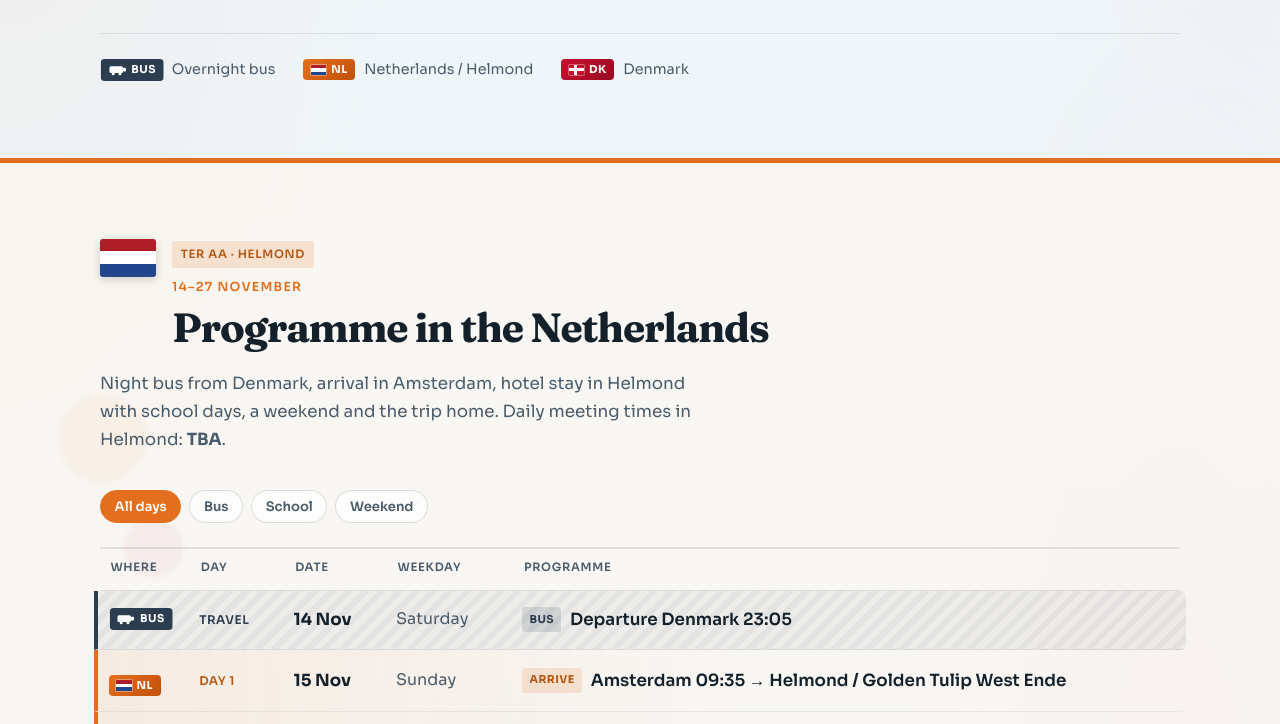
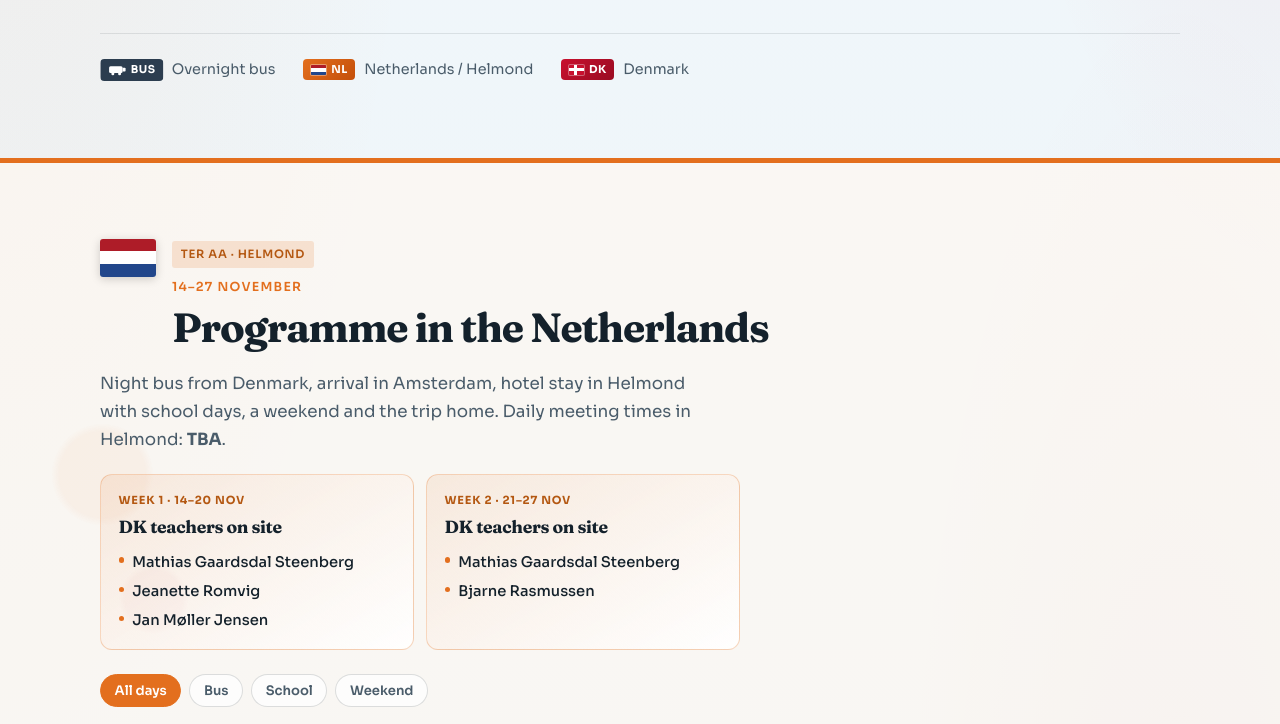
Before and after one commit to Mercantech/NL, a plain HTML site: page index.html in a window 1280 px wide. Shown: the part 1195-1919 px from the top of the page. Drawn offline with Linux system fonts and the light colour scheme.

Commit message:
Update staff information and enhance styles for improved presentation
- Updated staff details in `index.html` and `qa.html` to include specific teachers and their availability during the upcoming weeks.
- Added new CSS styles in `styles.css` for better layout and visual appeal of staff information sections.
- Updated stylesheet and script references in HTML files for consistency.

```diff
--- a/index.html
+++ b/index.html
@@ -11,7 +11,7 @@
   <link rel="preconnect" href="https://fonts.googleapis.com" />
   <link rel="preconnect" href="https://fonts.gstatic.com" crossorigin />
   <link href="https://fonts.googleapis.com/css2?family=Fraunces:opsz,wght@9..144,500;9..144,700&family=Sora:wght@400;500;600;700&display=swap" rel="stylesheet" />
-  <link rel="stylesheet" href="styles.css?v=20260925h" />
+  <link rel="stylesheet" href="styles.css?v=20260929a" />
 </head>
 <body>
   <a class="skip-link" href="#content">Skip to content</a>
@@ -295,6 +295,26 @@
               </div>
             </div>
             <p class="section-lead">Night bus from Denmark, arrival in Amsterdam, hotel stay in Helmond with school days, a weekend and the trip home. Daily meeting times in Helmond: <strong>TBA</strong>.</p>
+          </div>
+
+          <div class="staff-weeks" aria-label="Danish teachers in Helmond">
+            <article class="staff-week">
+              <p class="staff-week-kicker">Week 1 · 14–20 Nov</p>
+              <h3 class="staff-week-title">DK teachers on site</h3>
+              <ul class="staff-week-list">
+                <li>Mathias Gaardsdal Steenberg</li>
+                <li>Jeanette Romvig</li>
+                <li>Jan Møller Jensen</li>
+              </ul>
+            </article>
+            <article class="staff-week">
+              <p class="staff-week-kicker">Week 2 · 21–27 Nov</p>
+              <h3 class="staff-week-title">DK teachers on site</h3>
+              <ul class="staff-week-list">
+                <li>Mathias Gaardsdal Steenberg</li>
+                <li>Bjarne Rasmussen</li>
+              </ul>
+            </article>
           </div>
 
           <div class="filter-chips" role="group" aria-label="Highlight days" data-filter-group="nl">
@@ -729,10 +749,24 @@
                   <li>
                     <strong>Mathias Gaardsdal Steenberg</strong>
                     <a href="mailto:MAGS@mercantec.dk">MAGS@mercantec.dk</a>
+                    <span class="contact-meta">Both weeks in Helmond</span>
                   </li>
                   <li>
                     <strong>Jeanette Romvig</strong>
                     <a href="mailto:jere@mercantec.dk">jere@mercantec.dk</a>
+                    <span class="contact-meta">Week 1 · 14–20 Nov</span>
+                  </li>
+                  <li>
+                    <strong>Jan Møller Jensen</strong>
+                    <a href="mailto:janj@mercantec.dk">janj@mercantec.dk</a>
+                    <a href="tel:+4540280807">+45 40 28 08 07</a>
+                    <span class="contact-meta">Week 1 · 14–20 Nov</span>
+                  </li>
+                  <li>
+                    <strong>Bjarne Rasmussen</strong>
+                    <a href="mailto:bjra@mercantec.dk">bjra@mercantec.dk</a>
+                    <a href="tel:+4521655075">+45 21 65 50 75</a>
+                    <span class="contact-meta">Week 2 · 21–27 Nov</span>
                   </li>
                 </ul>
               </div>
@@ -770,6 +804,6 @@
     </div>
   </footer>
 
-  <script src="script.js?v=20260925h"></script>
+  <script src="script.js?v=20260929a"></script>
 </body>
 </html>
--- a/styles.css
+++ b/styles.css
@@ -1360,6 +1360,75 @@ body.nav-open .menu-bars::after {
     grid-column: auto;
     margin-top: 0;
   }
+}
+
+.program-nl .section-lead {
+  margin-bottom: 1.25rem;
+}
+
+.staff-weeks {
+  display: grid;
+  gap: 0.75rem;
+  margin: 0 0 1.5rem;
+  max-width: 40rem;
+}
+
+@media (min-width: 640px) {
+  .staff-weeks {
+    grid-template-columns: 1fr 1fr;
+  }
+}
+
+.staff-week {
+  padding: 1rem 1.1rem;
+  border-radius: 12px;
+  border: 1.5px solid rgba(227, 111, 30, 0.28);
+  background: linear-gradient(150deg, rgba(227, 111, 30, 0.1), rgba(255, 255, 255, 0.92));
+}
+
+.staff-week-kicker {
+  margin: 0 0 0.2rem;
+  font-size: 0.7rem;
+  font-weight: 700;
+  letter-spacing: 0.07em;
+  text-transform: uppercase;
+  color: #b45812;
+}
+
+.staff-week-title {
+  margin: 0 0 0.55rem;
+  font-family: var(--font-display);
+  font-size: 1.1rem;
+  font-weight: 700;
+  letter-spacing: -0.02em;
+  color: var(--ink);
+}
+
+.staff-week-list {
+  list-style: none;
+  margin: 0;
+  padding: 0;
+  display: grid;
+  gap: 0.3rem;
+}
+
+.staff-week-list li {
+  font-size: 0.92rem;
+  font-weight: 500;
+  color: var(--ink);
+  padding-left: 0.85rem;
+  position: relative;
+}
+
+.staff-week-list li::before {
+  content: "";
+  position: absolute;
+  left: 0;
+  top: 0.5em;
+  width: 0.35rem;
+  height: 0.35rem;
+  border-radius: 50%;
+  background: var(--nl-orange);
 }
 
 /* —— Practical —— */
@@ -3510,6 +3579,12 @@ body.nav-open .menu-bars::after {
   font-size: 0.98rem;
 }
 
+.contact-meta {
+  font-size: 0.78rem;
+  opacity: 0.7;
+  font-weight: 500;
+}
+
 .contact-list strong {
   font-weight: 600;
 }
```
Also changed, not shown: qa.html (+6 -4 lines).
